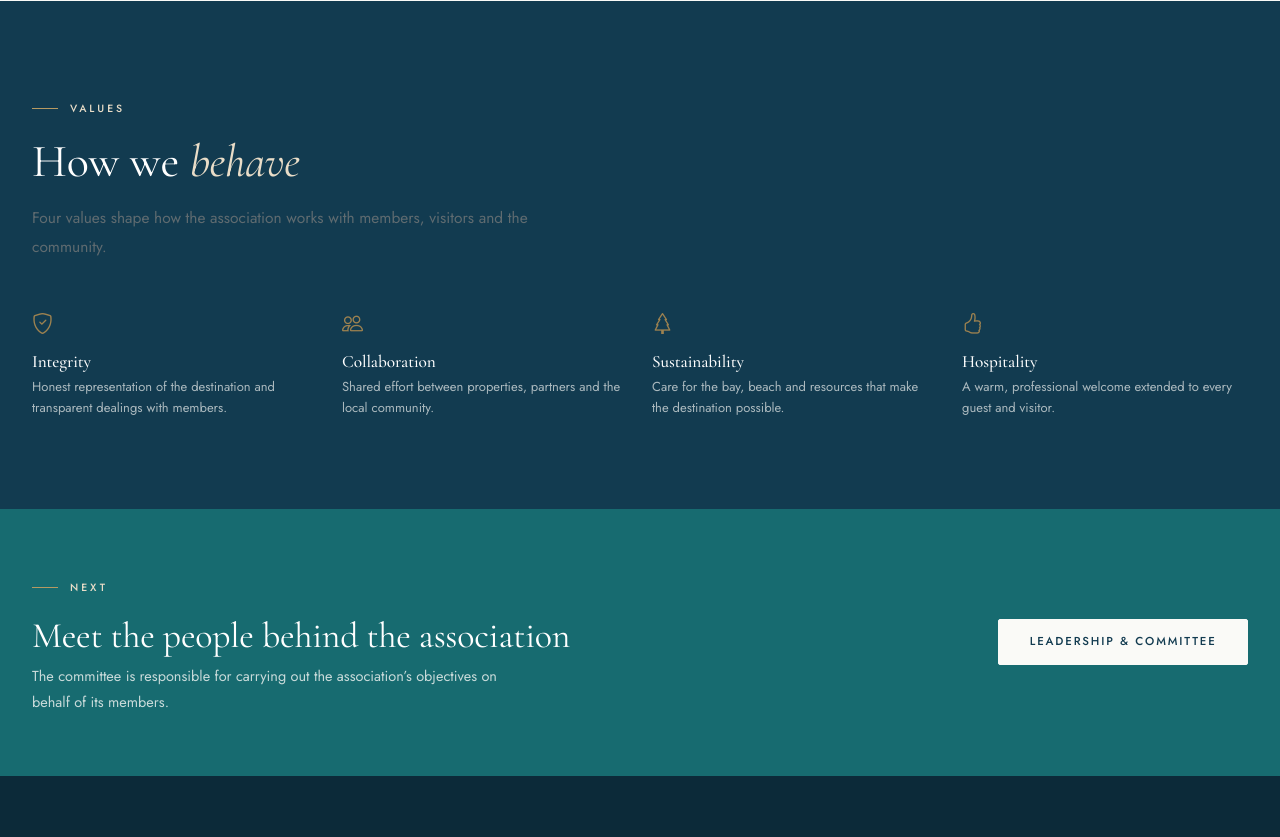
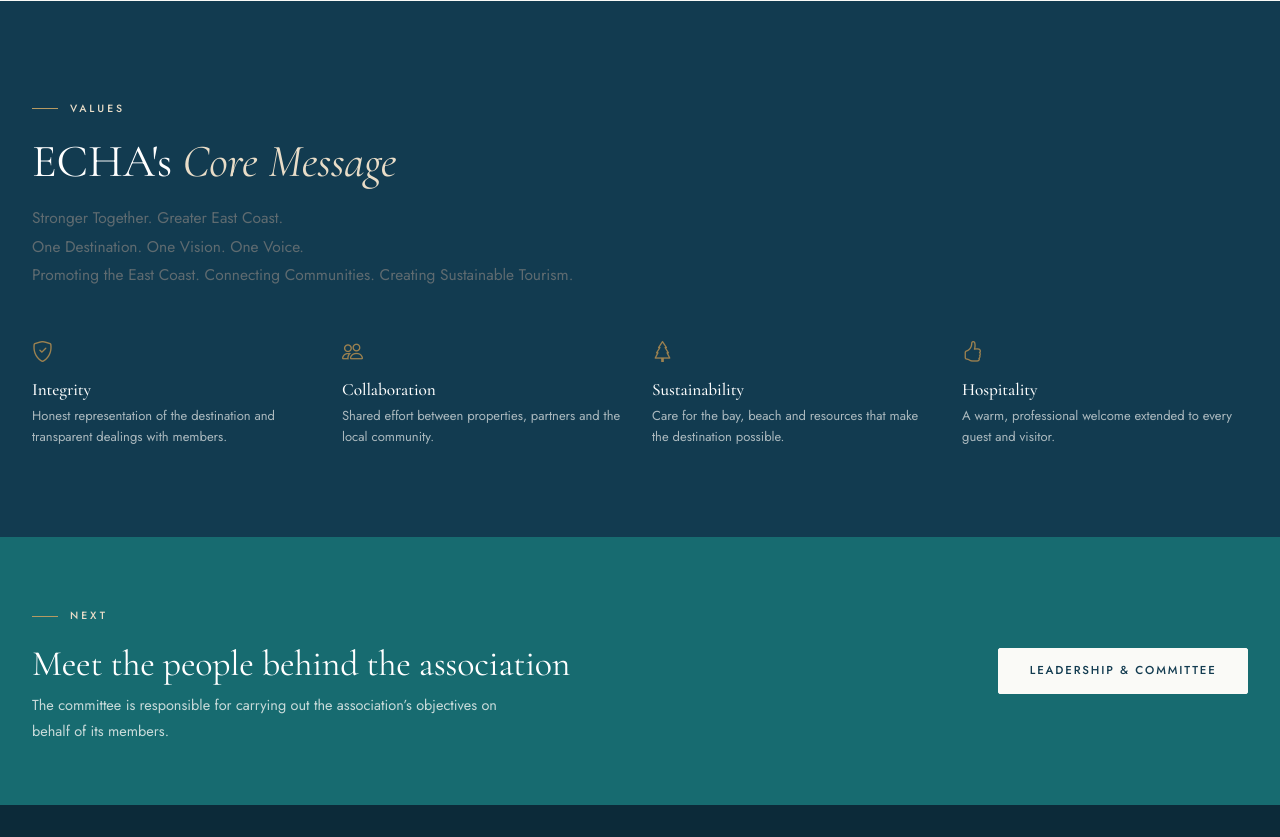
Before and after one commit to Anushan8/echa-pasikudah, a plain HTML site: page vision-mission.html in a window 1280 px wide. Shown: the part 2440-3277 px from the top of the page. Drawn offline with nearby package versions, Linux system fonts and the light colour scheme.

Commit message:
Update vision-mission.html

```diff
--- a/vision-mission.html
+++ b/vision-mission.html
@@ -198,8 +198,10 @@
         <div class="heading-row">
           <div class="heading-row__text reveal">
             <span class="eyebrow eyebrow--light">Values</span>
-            <h2 class="section-title section-title--light">How we <em style="color:var(--sand);">behave</em></h2>
-            <p class="section-sub">Four values shape how the association works with members, visitors and the community.</p>
+            <h2 class="section-title section-title--light">ECHA's <em style="color:var(--sand);">Core Message</em></h2>
+            <p class="section-sub">Stronger Together. Greater East Coast.<br />
+                One Destination. One Vision. One Voice. <br />
+                Promoting the East Coast. Connecting Communities. Creating Sustainable Tourism.</p>
           </div>
         </div>
         <div class="row g-4">
```
